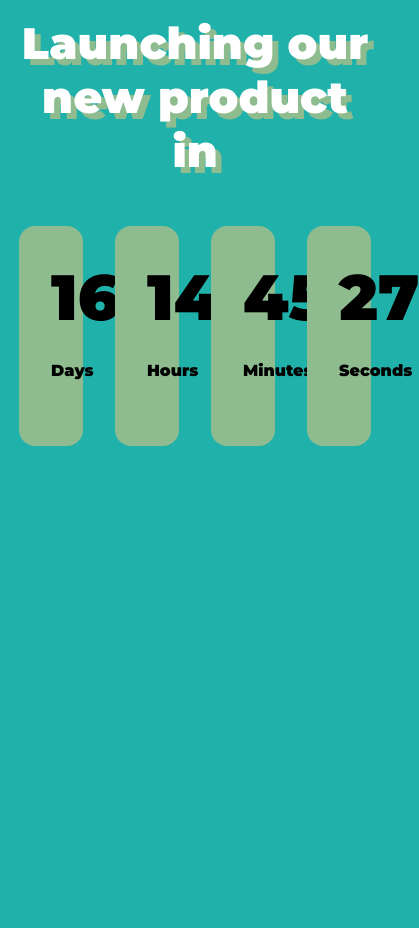
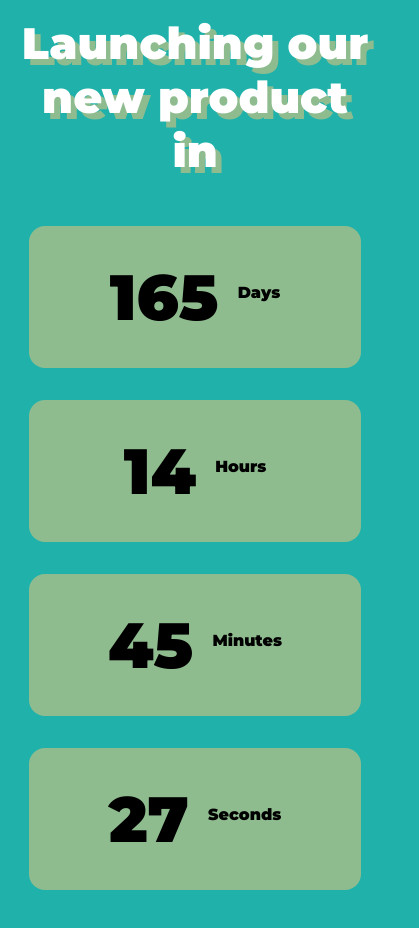
Before and after one commit to Programmer005/year-countdown, a plain HTML site: page index.html in a window 390 px wide. Shown: the whole page, 419 px wide, since content can reach past the window. Before the commit the page ends 844 px from the top, so only its background shows below. Drawn offline with Linux system fonts and the light colour scheme.

Commit message:
Update style.css

```diff
--- a/style.css
+++ b/style.css
@@ -42,3 +42,13 @@ body {
 .cd_child sup {
   font-size: 1rem;
 }
+
+@media screen and (max-width: 600px) {
+  .countdown_div {
+    flex-direction: column;
+  }
+
+  .cd_child {
+    width: 85vw;
+  }
+}
```
